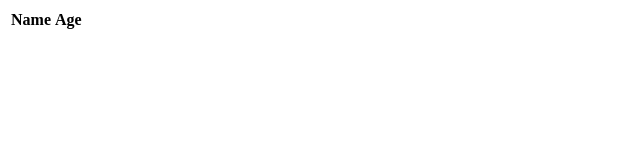
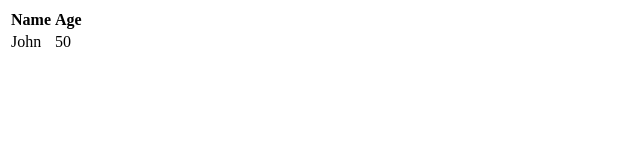
Before and after one commit to jhvanwijk/DFA, a plain HTML site: page index.html in a window 1280 px wide. Shown: the full height of the page, 0-640 px from the left. Drawn offline with Linux system fonts and the light colour scheme.

Commit message:
Update index.html

```diff
--- a/index.html
+++ b/index.html
@@ -5,7 +5,8 @@
       <th>Name</th>
       <th>Age</th>
     </tr>
-<td></td>
+      <td>John</td>
+      <td>50</td>
     <tr>
     </tr>
     </table>
```
Lines whose indentation alone changed are shown as unchanged.
